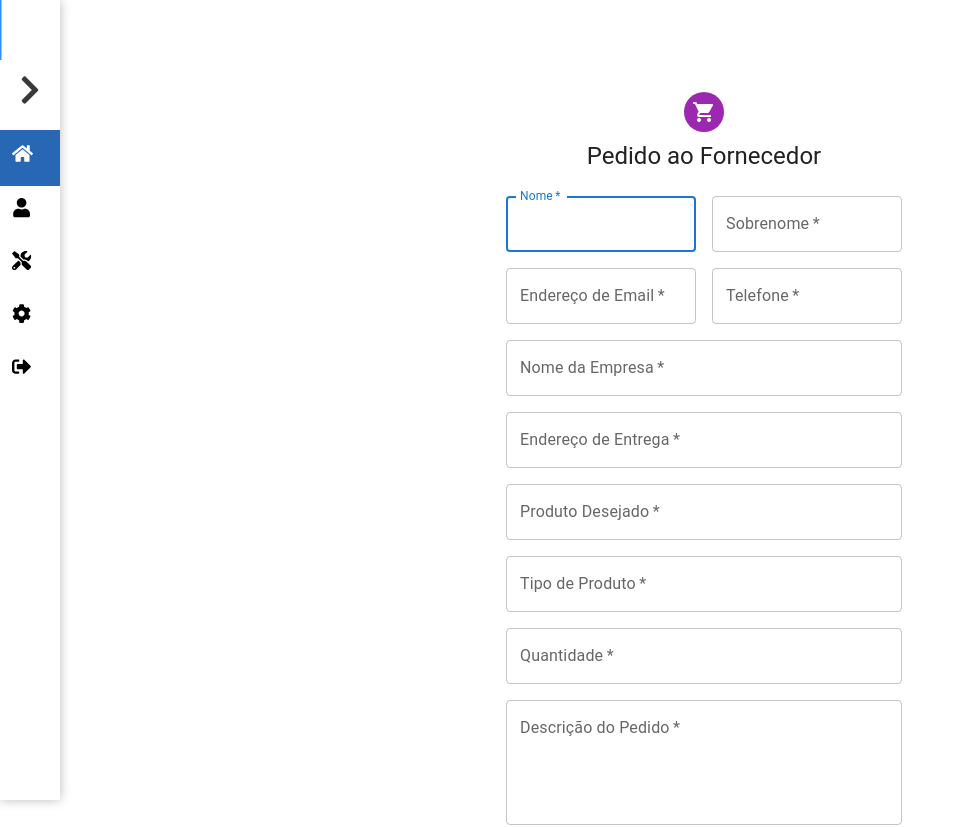
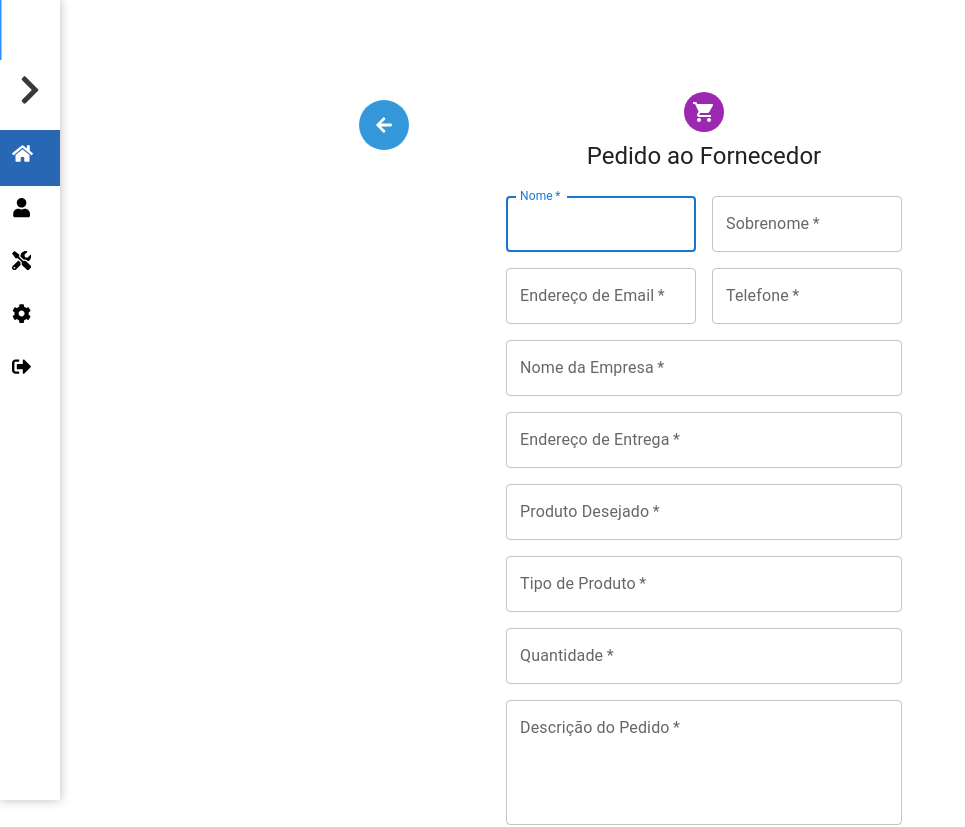
Before and after one commit to Daniel-Mingoranse/OrderSync, a React (Create React App) app: page /dashboard/pedidos in a window 1280 px wide. Shown: the top 827 px of the page, without its empty margins (0-965 px from the left). Built offline with nearby package versions, Linux system fonts and the light colour scheme.

Commit message:
feita integração do botao de voltar aos formularios de solicitação

```diff
--- a/src/Dashboard/pages/ClientCards/BudgetClient/BudgetClient.js
+++ b/src/Dashboard/pages/ClientCards/BudgetClient/BudgetClient.js
@@ -9,7 +9,7 @@ import Box from '@mui/material/Box';
 import ShoppingCartIcon from '@mui/icons-material/ShoppingCart';
 import Typography from '@mui/material/Typography';
 import Container from '@mui/material/Container';
-
+import BackButton from '../Components/BackButton';
 import { createTheme, ThemeProvider } from '@mui/material/styles';
 import { useNavigate } from 'react-router-dom'; // Adicionando o useNavigate
 
@@ -39,7 +39,16 @@ export default function BudgetRequestForm() { // Alterando o nome da função pa
     navigate('/orcamento-enviado'); // Redirecionando para uma rota após o envio do orçamento
   };
 
+  const handleBackClick = () => {
+    // Adicione aqui a lógica para lidar com o clique no botão de voltar
+    console.log('Botão de Voltar clicado!');
+  };
+
   return (
+    <>
+      <div className='backButton'>
+        <BackButton onClick={handleBackClick} />
+      </div>
       <Container component="main" maxWidth="xs">
         <CssBaseline />
         <Box
@@ -184,5 +193,6 @@ export default function BudgetRequestForm() { // Alterando o nome da função pa
           </Box>
         </Box>
       </Container>
+    </>
   );
 }
--- /dev/null
+++ b/src/Dashboard/pages/ClientCards/Components/BackButton.jsx
@@ -0,0 +1,21 @@
+// BackButton.js
+import React from 'react';
+import { FaArrowLeft } from 'react-icons/fa';
+import { useNavigate } from 'react-router-dom'; // Importe useNavigate
+import './css/BackButton.css';
+
+const BackButton = () => {
+  const navigate = useNavigate(); // Use o hook useNavigate para obter a função de navegação
+
+  const handleBackClick = () => {
+    navigate(-1); // Use o navigate com um valor negativo para voltar à rota anterior
+  };
+
+  return (
+    <button onClick={handleBackClick} className="back-button">
+      <FaArrowLeft className='icon'/>
+    </button>
+  );
+};
+
+export default BackButton;
--- /dev/null
+++ b/src/Dashboard/pages/ClientCards/Components/css/BackButton.css
@@ -0,0 +1,28 @@
+/* Estilos CSS para o botão de voltar */
+.back-button {
+    display: flex;
+    align-items: center;
+    justify-content: center;
+    width: 50px; /* Ajuste o tamanho conforme necessário */
+    height: 50px; /* Ajuste o tamanho conforme necessário */
+    border-radius: 50%;
+    background-color: #3498db; /* Cor de fundo do botão */
+    color: #fff; /* Cor do ícone e texto */
+    border: none;
+    cursor: pointer;
+    font-size: 18px; /* Ajuste o tamanho da fonte conforme necessário */
+    transition: background-color 0.3s ease-in-out, transform 0.3s ease-in-out;
+    position: relative;
+  }
+
+  .back-button:hover {
+    background-color: #2980b9; /* Cor de fundo do botão ao passar o mouse */
+  }
+
+  /* Estilo para o ícone dentro do botão */
+  .back-button svg {
+    position: absolute;
+    top: 50%;
+    left: 50%;
+    transform: translate(-50%, -50%);
+  }
--- /dev/null
+++ b/src/Dashboard/pages/ClientCards/OrderClient/OrderClient.css
@@ -0,0 +1,21 @@
+/* OrderClient.css */
+
+.backButton {
+  display: flex;
+  flex-direction: column;
+  align-items: center;
+  justify-content: space-between; /* Espaço entre os itens */
+  margin-bottom: 20px; /* Ajuste conforme necessário */
+}
+
+.backButton button {
+  margin-right: 80vh; /* Move o botão para a posição mais à direita possível */
+  position:  fixed;
+  margin-top: 10vh;
+}
+
+@media (max-width: 767px) {
+    .backButton {
+      display: none; /* Oculta o contêiner do botão */
+    }
+  }
--- a/src/Dashboard/pages/ClientCards/OrderClient/OrderClient.js
+++ b/src/Dashboard/pages/ClientCards/OrderClient/OrderClient.js
@@ -9,7 +9,8 @@ import Box from '@mui/material/Box';
 import ShoppingCartIcon from '@mui/icons-material/ShoppingCart';
 import Typography from '@mui/material/Typography';
 import Container from '@mui/material/Container';
-
+import BackButton from '../Components/BackButton';
+import './OrderClient.css'
 import { createTheme, ThemeProvider } from '@mui/material/styles';
 const defaultTheme = createTheme();
 
@@ -34,8 +35,17 @@ export default function SupplierOrderForm() {
       // Adicione lógica para enviar o pedido ao fornecedor aqui
     };
 
+    const handleBackClick = () => {
+      // Adicione aqui a lógica para lidar com o clique no botão de voltar
+      console.log('Botão de Voltar clicado!');
+    };
+
+
     return (
-
+     <>
+     <div className='backButton'>
+     <BackButton onClick={handleBackClick} />
+     </div>
         <Container component="main" maxWidth="xs">
           <CssBaseline />
           <Box
@@ -180,6 +190,6 @@ export default function SupplierOrderForm() {
             </Box>
           </Box>
         </Container>
-
+        </>
     );
   }
--- a/src/Dashboard/pages/HomeDashboard/HomeDashboard.js
+++ b/src/Dashboard/pages/HomeDashboard/HomeDashboard.js
@@ -97,7 +97,7 @@ const Dashboard = () => {
       {!loading && ( // Renderizar o componente DetailedView somente quando não estiver carregando
         <div className={`detailed-view-container ${selectedComponent ? 'visible' : ''}`}>
           {selectedComponent ? (
-            <DetailedView componentName={selectedComponent} data={10} />
+            <DetailedView componentName={selectedComponent} data={50} />
           ) : (
             <div className="no-data-message">
               <p>Nenhum dado selecionado. Clique em um resumo para ver os detalhes.</p>
```
Lines whose indentation alone changed are shown as unchanged.
